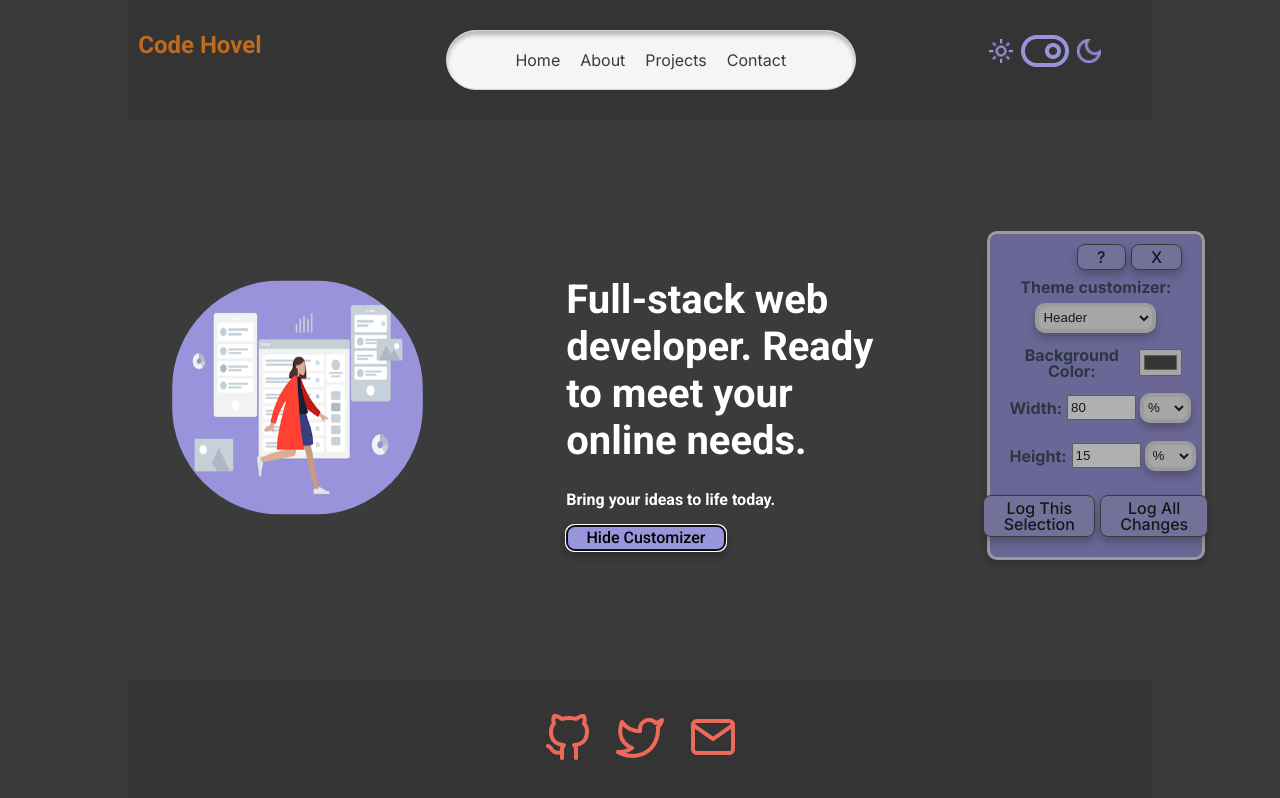
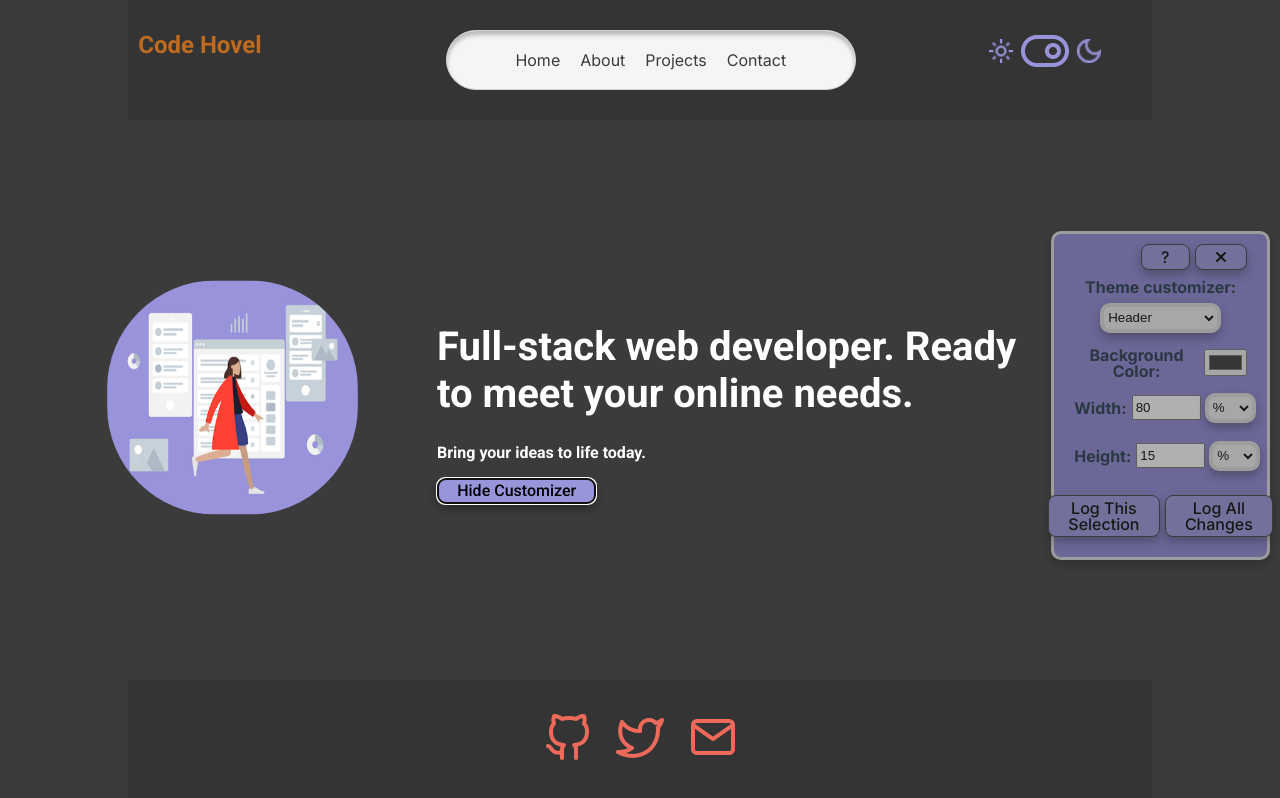
Before and after one commit to evanpixelgame/CodeHovel, a React (Vite) app: page / in a window 1280 px wide. Both pictures are taken after a click on the button "Show Customizer". Built offline with nearby package versions, Linux system fonts and the light colour scheme.

Commit message:
trying out font awesome

```diff
--- a/package.json
+++ b/package.json
@@ -13,6 +13,8 @@
     "deploy": "gh-pages -d dist"
   },
   "dependencies": {
+    "@fortawesome/free-solid-svg-icons": "^6.5.2",
+    "@fortawesome/react-fontawesome": "^0.2.2",
     "react": "^18.3.1",
     "react-dom": "^18.3.1"
   },
--- a/src/ThemeCustomizer/ThemeCustomizer.jsx
+++ b/src/ThemeCustomizer/ThemeCustomizer.jsx
@@ -15,9 +15,7 @@ const ThemeCustomizer = ({ showCustomizer, setShowCustomizer }) => {
   const handleInputChangeWithSetter = handleInputChange(setThemeProperties); // Pass setThemeProperties here
 
   const [selectedSection, setSelectedSection] = useState("header");
-
   const [showInstructions, setShowInstructions] = useState(false);
-  //const [showCustomizer, setShowCustomizer] = useState(true);
 
   const toggleInstructions = () => {
     setShowInstructions(!showInstructions);
--- a/src/ThemeCustomizer/subcomponents/HideComponentButton.jsx
+++ b/src/ThemeCustomizer/subcomponents/HideComponentButton.jsx
@@ -1,7 +1,10 @@
+import { FontAwesomeIcon } from "@fortawesome/react-fontawesome";
+import { faTimes } from "@fortawesome/free-solid-svg-icons";
+
 const HideComponentButton = ({ hideCustomizer }) => {
   return (
     <button className="theme-button" id="hide-button" onClick={hideCustomizer}>
-      X
+      <FontAwesomeIcon icon={faTimes} />
     </button>
   );
 };
--- a/src/components/main/Main.css
+++ b/src/components/main/Main.css
@@ -36,7 +36,7 @@
   /* HomeTextGroup */
 
   position: relative;
-  width: 30%;
+  max-width: 60%;
   text-align: left;
   font-style: normal;
   font-weight: 800;
```
Also changed, not shown: 1 other file (tests, documents, lock files or other folders).
